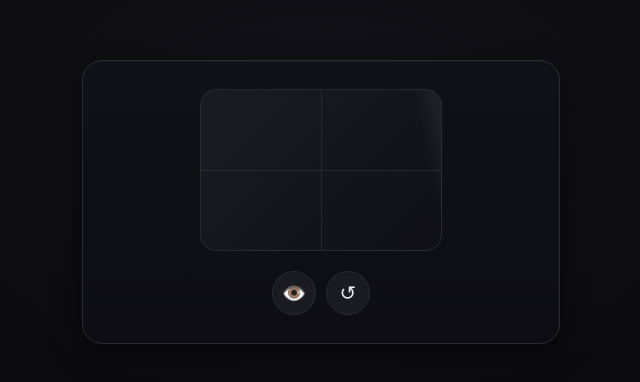
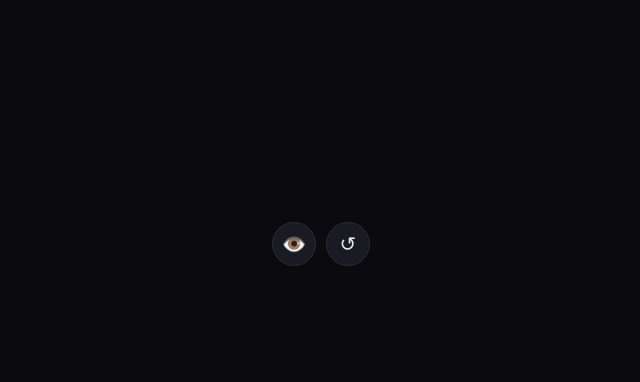
Before and after one commit to mattikieper/Website, a plain HTML site: page index.html in a window 1280 px wide. Shown: the part 198-580 px from the top of the page, without its empty margins (319-959 px from the left). Drawn offline with Linux system fonts and the light colour scheme.

Commit message:
Update index.html

```diff
--- a/index.html
+++ b/index.html
@@ -5,110 +5,48 @@
   <meta name="viewport" content="width=device-width, initial-scale=1" />
   <title>Schrödingers Website</title>
   <style>
-    :root{
-      --bg:#0b0b0f; /* near-black */
-      --fg:#e6e6ea; /* soft white */
-      --muted:#1a1a22; /* panels */
-      --border:#2a2a33;
-      --accent:#6b6bff;
-    }
+    :root{ --bg:#0b0b0f; --fg:#e6e6ea; --muted:#1a1a22; --border:#2a2a33; }
     html,body{height:100%;}
-    body{
-      margin:0; display:grid; place-items:center; height:100%;
-      background:radial-gradient(60% 60% at 50% 40%, #121218 0%, var(--bg) 60%);
-      color:var(--fg); font-family: ui-sans-serif, system-ui, -apple-system, Segoe UI, Roboto, Ubuntu, Cantarell, Noto Sans, Arial, "Apple Color Emoji", "Segoe UI Emoji";
-    }
-    .card{
-      width:min(92vw, 420px);
-      border:1px solid var(--border); border-radius:20px; background:linear-gradient(180deg, #101018, #0d0d13);
-      box-shadow: 0 10px 30px rgba(0,0,0,.45), inset 0 1px 0 rgba(255,255,255,.03);
-      padding:28px; display:flex; flex-direction:column; gap:20px; align-items:center;
-    }
-    .box{
-      position:relative; width:240px; height:160px; border-radius:16px;
-      background:linear-gradient(135deg, #1b1b24, #0f0f15); border:1px solid var(--border);
-      overflow:hidden;
-    }
-    .box::before{ /* crossbars */
-      content:""; position:absolute; inset:0; background:
-        linear-gradient(#2c2c37, #2c2c37) center/1px 100% no-repeat,
-        linear-gradient(#2c2c37, #2c2c37) center/100% 1px no-repeat;
-      mix-blend-mode:screen; opacity:.45;
-    }
-    .shine{position:absolute; inset:0;}
-    .shine::after{
-      content:""; position:absolute; top:-10%; left:-30%; width:30%; height:120%;
-      background:linear-gradient(90deg, transparent, rgba(255,255,255,.08), transparent);
-      transform:skewX(12deg); animation: sweep 3s linear infinite;
-    }
-    @keyframes sweep{ from{ transform:translateX(0) skewX(12deg);} to{ transform:translateX(450px) skewX(12deg);} }
-
-    .result{ font-size:72px; line-height:1; user-select:none; }
-
+    body{ margin:0; height:100%; display:grid; place-items:center; background:#0b0b0f; color:var(--fg); font-family: ui-sans-serif, system-ui, -apple-system, Segoe UI, Roboto, Ubuntu, Cantarell, Noto Sans, Arial; }
+    .wrap{ display:flex; flex-direction:column; align-items:center; gap:20px; }
+    .result{ font-size:64px; letter-spacing:0.02em; min-height:1em; }
     .row{ display:flex; gap:10px; }
-    .btn{
-      appearance:none; border:1px solid var(--border); background:var(--muted);
-      color:var(--fg); border-radius:999px; width:44px; height:44px; display:grid; place-items:center;
-      font-size:20px; cursor:pointer; transition: transform .06s ease, background .2s ease, border-color .2s ease;
-    }
+    .btn{ appearance:none; border:1px solid var(--border); background:var(--muted); color:var(--fg); border-radius:999px; width:44px; height:44px; display:grid; place-items:center; font-size:20px; cursor:pointer; transition: transform .06s ease, background .2s ease, border-color .2s ease; }
     .btn:hover{ background:#20202a; border-color:#3a3a45; }
     .btn:active{ transform: translateY(1px) scale(.98); }
-    .btn:focus-visible{ outline:2px solid var(--accent); outline-offset:2px; }
-
-    /* reduce motion preference */
-    @media (prefers-reduced-motion: reduce){ .shine::after{ animation:none; } .btn{ transition:none; } }
+    .btn:focus-visible{ outline:2px solid #6b6bff; outline-offset:2px; }
+    @media (prefers-reduced-motion: reduce){ .btn{ transition:none; } }
   </style>
 </head>
-<body>
-  <main class="card" aria-label="Schrödingers Website">
-    <div id="stage" class="box" aria-live="polite" role="img" aria-label="Unbeobachteter Zustand">
-      <div class="shine" aria-hidden="true"></div>
-    </div>
+
+<body data-mode="cat">
+  <main class="wrap" aria-label="Schrödingers Website">
+    <div id="result" class="result" aria-live="polite"></div>
     <div class="row">
-      <button id="observe" class="btn" title="Beobachten" aria-label="Beobachten">👁️</button>
-      <button id="reset" class="btn" title="Reset" aria-label="Reset" hidden>↺</button>
+      <button id="observe" class="btn" aria-label="Beobachten">👁️</button>
+      <button id="reset" class="btn" aria-label="Reset" hidden>↺</button>
     </div>
   </main>
 
   <script>
     (function(){
-      const stage = document.getElementById('stage');
-      const observeBtn = document.getElementById('observe');
-      const resetBtn = document.getElementById('reset');
+      const res = document.getElementById('result');
+      const observe = document.getElementById('observe');
+      const reset = document.getElementById('reset');
+      const mode = (document.body.getAttribute('data-mode') || 'cat').toLowerCase();
+      const outcomes = mode === 'coin' ? ['Kopf', 'Zahl'] : ['lebendig', 'tot'];
 
       function rng(){
-        if (window.crypto && crypto.getRandomValues){
-          const a = new Uint32Array(1); crypto.getRandomValues(a); return a[0] & 1;
-        }
+        if (window.crypto && crypto.getRandomValues){ const a = new Uint32Array(1); crypto.getRandomValues(a); return a[0] & 1; }
         return Math.random() < 0.5 ? 0 : 1;
       }
 
-      function render(state){
-        stage.innerHTML = '';
-        stage.classList.remove('observed');
-        if(state === 'alive'){
-          const s = document.createElement('div'); s.className='result'; s.textContent='😺'; stage.appendChild(s);
-          stage.setAttribute('aria-label','Ergebnis: lebendig');
-        } else if(state === 'dead'){
-          const s = document.createElement('div'); s.className='result'; s.textContent='👻🐱'; stage.appendChild(s);
-          stage.setAttribute('aria-label','Ergebnis: tot');
-        } else {
-          const shine = document.createElement('div'); shine.className='shine'; shine.setAttribute('aria-hidden','true'); stage.appendChild(shine);
-          stage.setAttribute('aria-label','Unbeobachteter Zustand');
-        }
-      }
+      function setState(s){ res.textContent = s || ''; }
 
-      observeBtn.addEventListener('click', () => {
-        const result = rng() ? 'alive' : 'dead';
-        render(result);
-        observeBtn.hidden = true; resetBtn.hidden = false;
-      });
-      resetBtn.addEventListener('click', () => {
-        render('superposed');
-        resetBtn.hidden = true; observeBtn.hidden = false;
-      });
+      observe.addEventListener('click', () => { setState(outcomes[rng()]); observe.hidden = true; reset.hidden = false; });
+      reset.addEventListener('click', () => { setState(''); reset.hidden = true; observe.hidden = false; });
 
-      render('superposed');
+      setState('');
     })();
   </script>
 </body>
```
